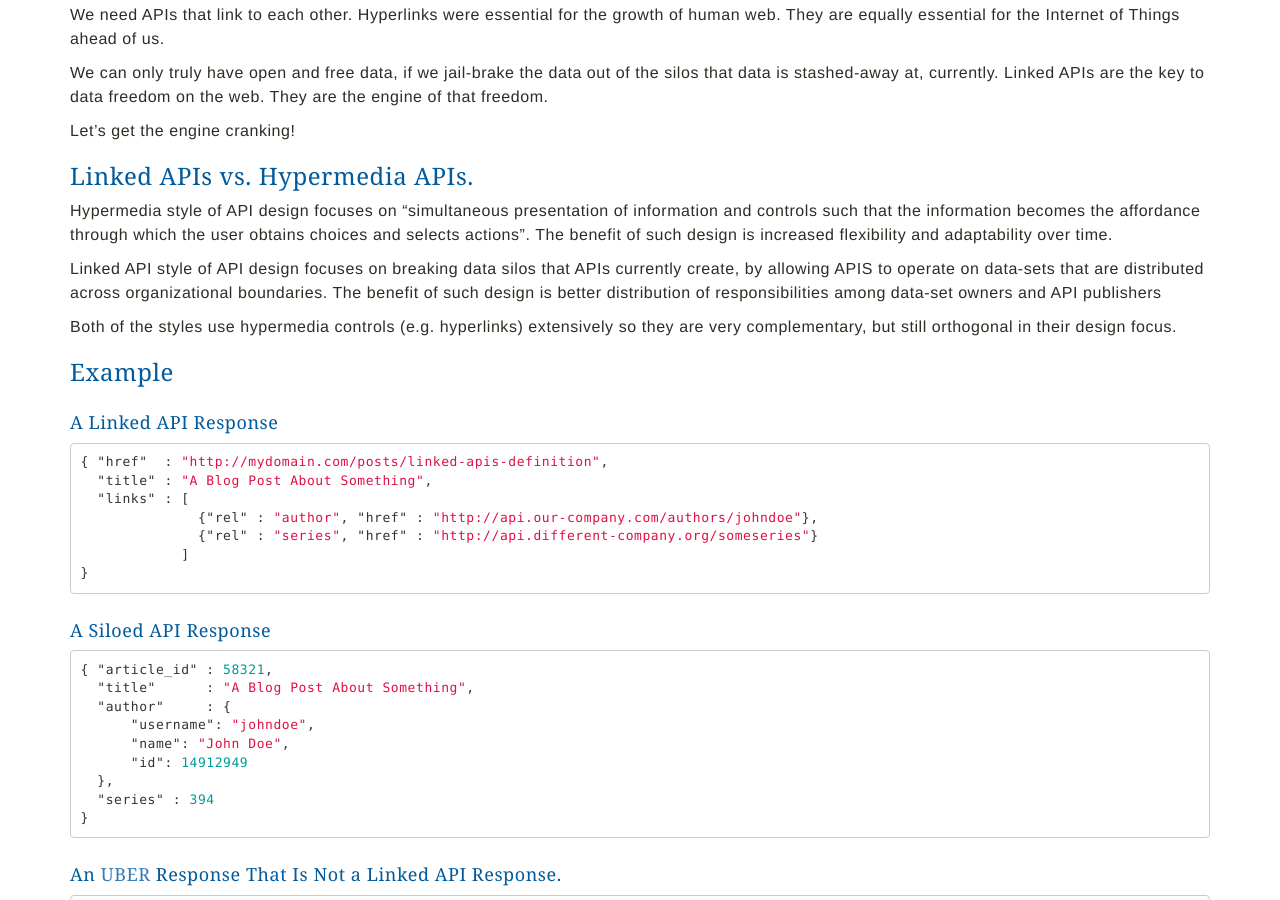
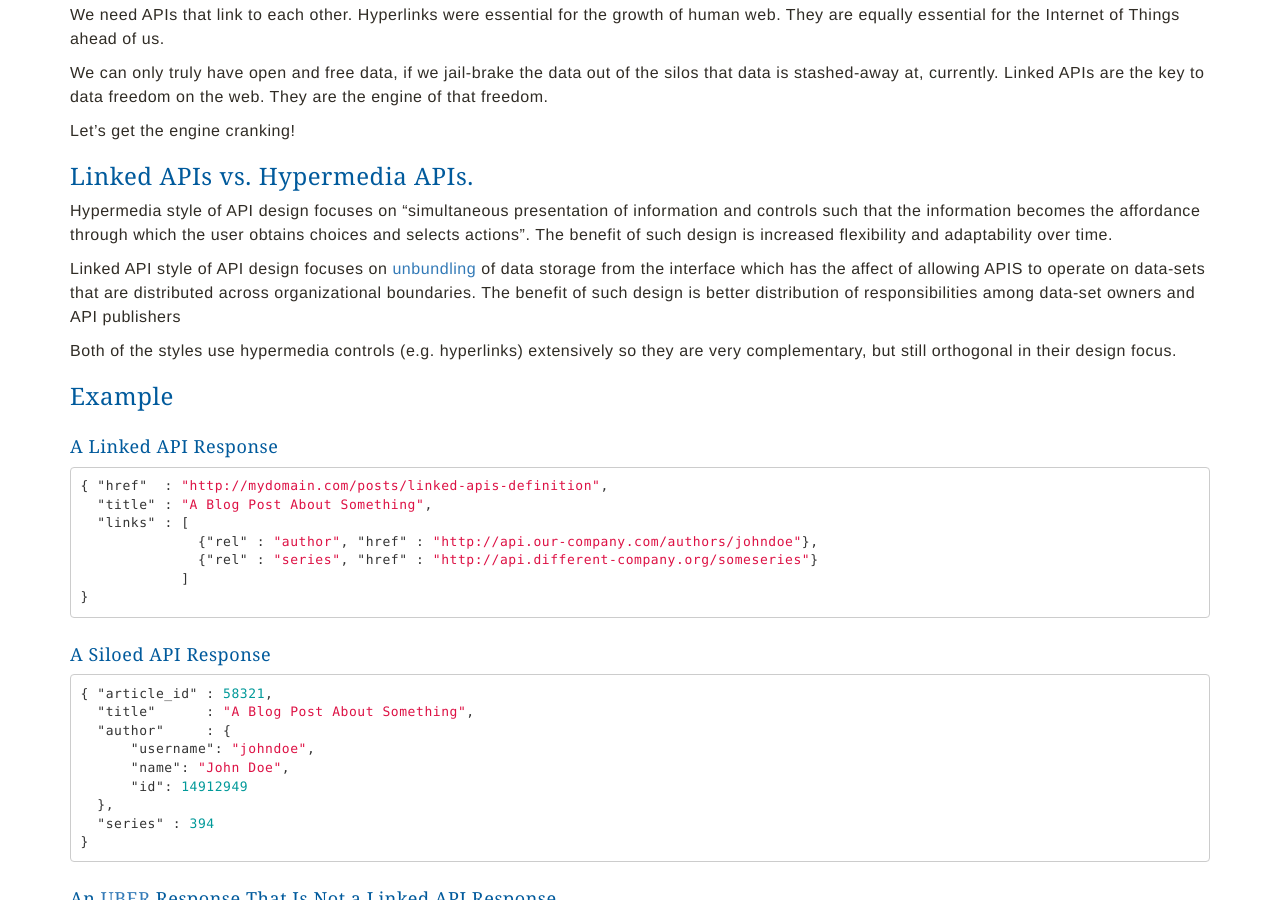
Before and after one commit to inadarei/linkedapis, a Jekyll site: the page built from index.md, in a window 1280 px wide and 900 px high, scrolled down 573 px. Built offline with Jekyll 4.4.1, drawn with Linux system fonts in a browser that asks for light colours; nearby versions of some CDN libraries; Markdown is read by kramdown in place of the engine named in the settings.

Commit message:
explaning linked apis vs hypermedia apis further

```diff
--- a/index.md
+++ b/index.md
@@ -31,7 +31,7 @@ Let's get the engine cranking!
 
 Hypermedia style of API design focuses on "simultaneous presentation of information and controls such that the information becomes the affordance through which the user obtains choices and selects actions". The benefit of such design is increased flexibility and adaptability over time.
 
-Linked API style of API design focuses on breaking data silos that APIs currently create, by allowing APIS to operate on data-sets that are distributed across organizational boundaries. The benefit of such design is better distribution of responsibilities among data-set owners and API publishers
+Linked API style of API design focuses on [unbundling](http://www.vox.com/2014/6/24/5840248/the-powerful-economic-principle-behind-yo) of data storage from the interface which has the affect of allowing APIS to operate on data-sets that are distributed across organizational boundaries. The benefit of such design is better distribution of responsibilities among data-set owners and API publishers
 
 Both of the styles use hypermedia controls (e.g. hyperlinks) extensively so they are very complementary, but still orthogonal in their design focus.
 
```
